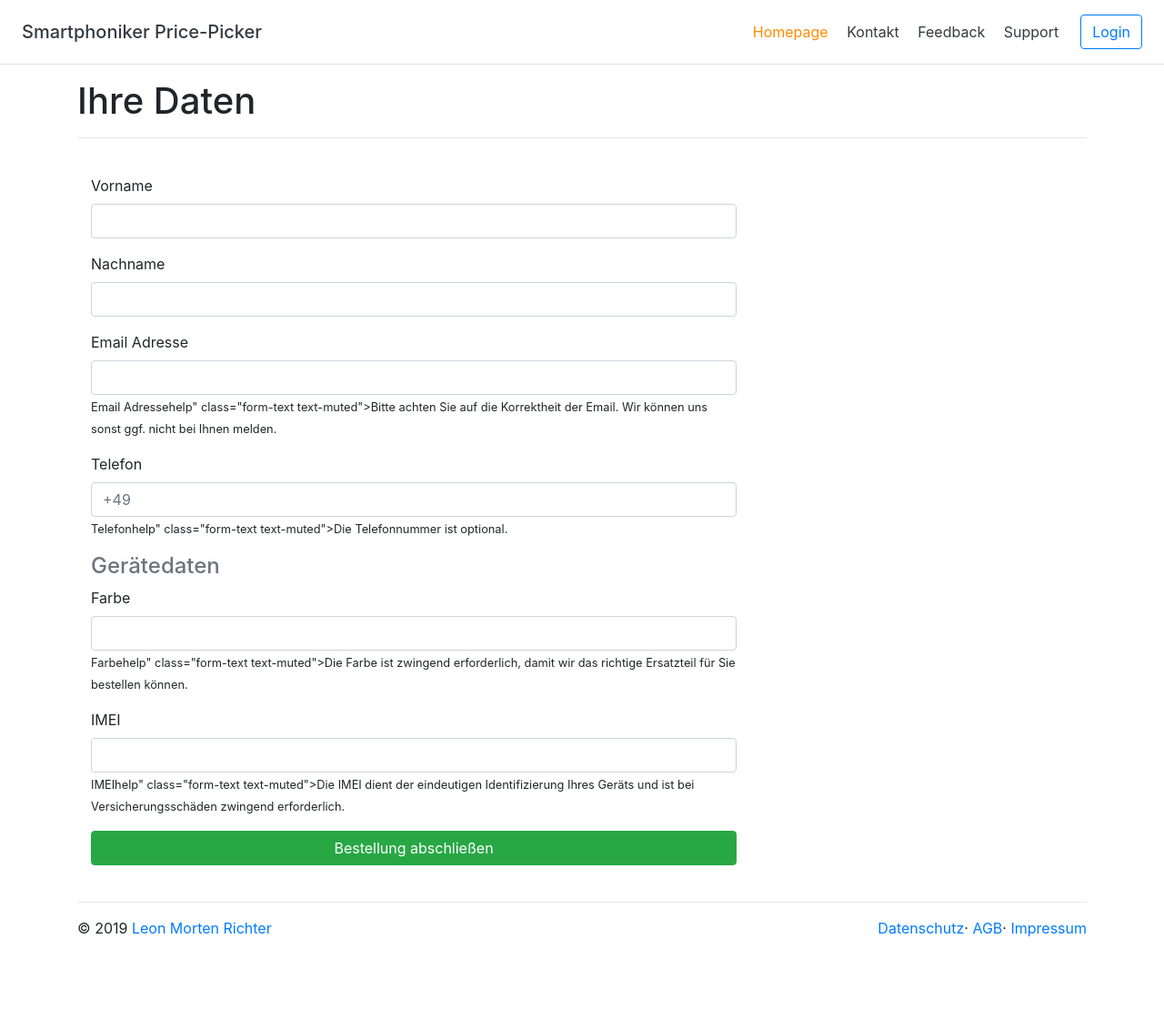
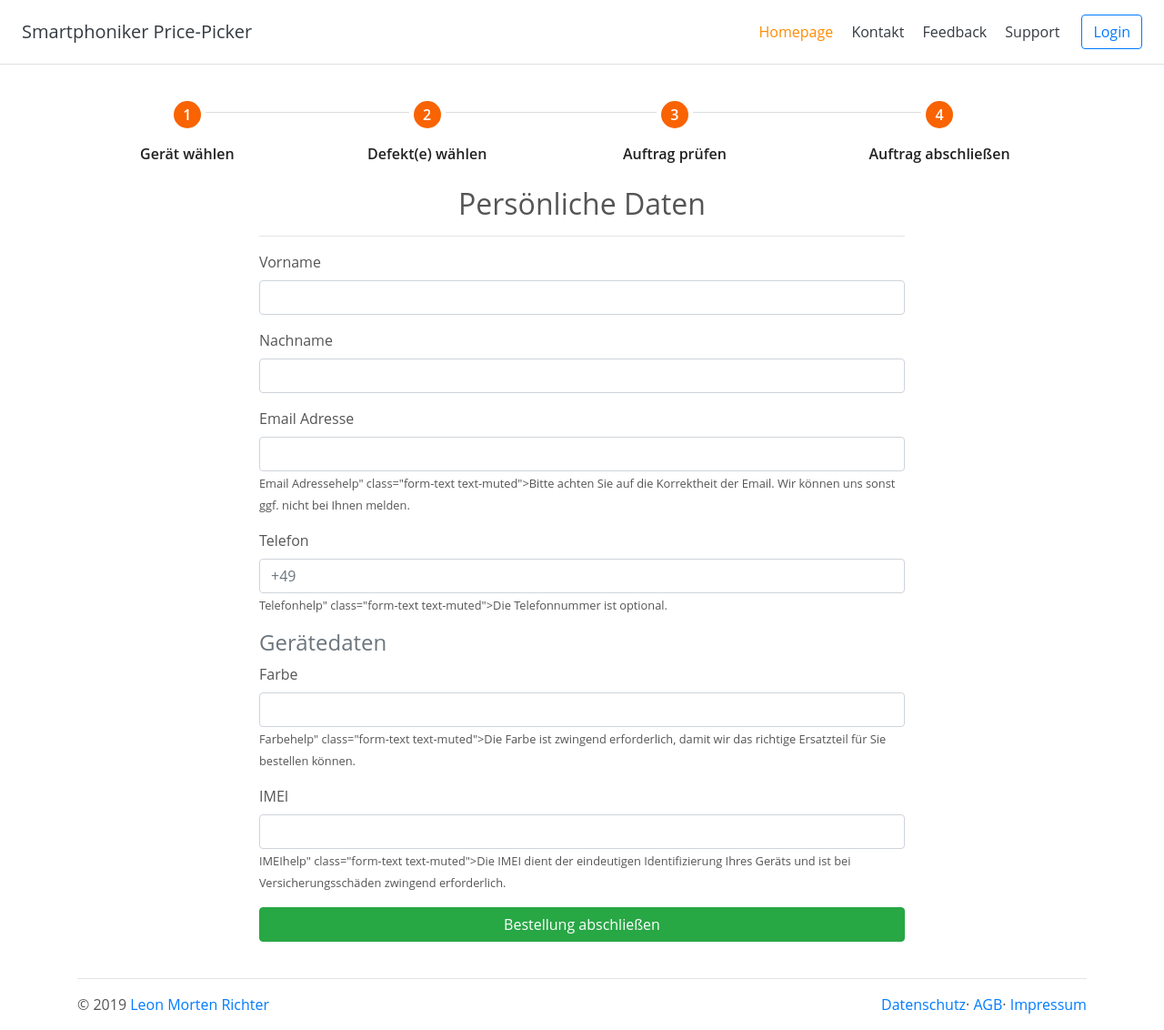
Before and after one commit to M0r13n/price_picker, a Flask app: page /complete/1 in a window 1280 px wide. Shown: the whole page at 91% size. Before the commit the page ends 1030 px from the top, so only its background shows below. Run offline with Flask 2, Linux system fonts and the light colour scheme; parts of the project's set-up code (start-up, migrations or seed data) failed here and were passed over; some libraries are stand-ins or nearby versions.

Commit message:
added progress stepper

```diff
--- a/assets/static/main.css
+++ b/assets/static/main.css
@@ -11,3 +11,139 @@
     position: relative;
     z-index: 2;
 }
+
+
+body {
+    font-family: 'Open Sans', sans-serif;
+    font-size: 16px;
+    color: #555555;
+}
+
+.md-stepper-horizontal {
+    display: table;
+    width: 100%;
+    margin: 0 auto;
+    background-color: #FFFFFF;
+}
+
+.md-stepper-horizontal .md-step {
+    display: table-cell;
+    position: relative;
+    padding: 24px;
+}
+
+.md-stepper-horizontal .md-step:active {
+    border-radius: 15% / 75%;
+}
+
+.md-stepper-horizontal .md-step:first-child:active {
+    border-top-left-radius: 0;
+    border-bottom-left-radius: 0;
+}
+
+.md-stepper-horizontal .md-step:last-child:active {
+    border-top-right-radius: 0;
+    border-bottom-right-radius: 0;
+}
+
+.md-stepper-horizontal .md-step:first-child .md-step-bar-left,
+.md-stepper-horizontal .md-step:last-child .md-step-bar-right {
+    display: none;
+}
+
+.md-stepper-horizontal .md-step .md-step-circle {
+    width: 30px;
+    height: 30px;
+    margin: 0 auto;
+    background-color: #999999;
+    border-radius: 50%;
+    text-align: center;
+    line-height: 30px;
+    font-size: 16px;
+    font-weight: 600;
+    color: #FFFFFF;
+}
+
+.md-stepper-horizontal.green .md-step.active .md-step-circle {
+    background-color: #00AE4D;
+}
+
+.md-stepper-horizontal.orange .md-step.active .md-step-circle {
+    background-color: #F96302;
+}
+
+.md-stepper-horizontal .md-step.active .md-step-circle {
+    background-color: rgb(33, 150, 243);
+}
+
+.md-stepper-horizontal .md-step.done .md-step-circle:before {
+    font-weight: 100;
+    content: "\f00c";
+}
+
+.md-stepper-horizontal .md-step.done .md-step-circle *,
+.md-stepper-horizontal .md-step.editable .md-step-circle * {
+    display: none;
+}
+
+.md-stepper-horizontal .md-step.editable .md-step-circle {
+    -moz-transform: scaleX(-1);
+    -o-transform: scaleX(-1);
+    -webkit-transform: scaleX(-1);
+    transform: scaleX(-1);
+}
+
+.md-stepper-horizontal .md-step.editable .md-step-circle:before {
+    font-weight: 100;
+    content: "\f040";
+}
+
+.md-stepper-horizontal .md-step .md-step-title {
+    margin-top: 16px;
+    font-size: 16px;
+    font-weight: 600;
+}
+
+.md-stepper-horizontal .md-step .md-step-title,
+.md-stepper-horizontal .md-step .md-step-optional {
+    text-align: center;
+    color: rgba(0, 0, 0, .26);
+}
+
+.md-stepper-horizontal .md-step.active .md-step-title {
+    font-weight: 600;
+    color: rgba(0, 0, 0, .87);
+}
+
+.md-stepper-horizontal .md-step.active.done .md-step-title,
+.md-stepper-horizontal .md-step.active.editable .md-step-title {
+    font-weight: 600;
+}
+
+.md-stepper-horizontal .md-step .md-step-optional {
+    font-size: 12px;
+}
+
+.md-stepper-horizontal .md-step.active .md-step-optional {
+    color: rgba(0, 0, 0, .54);
+}
+
+.md-stepper-horizontal .md-step .md-step-bar-left,
+.md-stepper-horizontal .md-step .md-step-bar-right {
+    position: absolute;
+    top: 36px;
+    height: 1px;
+    border-top: 1px solid #DDDDDD;
+}
+
+.md-stepper-horizontal .md-step .md-step-bar-right {
+    right: 0;
+    left: 50%;
+    margin-left: 20px;
+}
+
+.md-stepper-horizontal .md-step .md-step-bar-left {
+    left: 0;
+    right: 50%;
+    margin-right: 20px;
+}
--- a/price_picker/templates/_macros.html
+++ b/price_picker/templates/_macros.html
@@ -88,3 +88,36 @@
         </div>
     </div>
 {% endmacro %}
+
+
+{% macro render_stepper(step=1) %}
+
+    <!--Slightly modified and simplified from https://codepen.io/thdeux/pen/zBGNrM-->
+    <div class="md-stepper-horizontal orange">
+        <div class="md-step active">
+            <div class="md-step-circle"><span>1</span></div>
+            <div class="md-step-title">Gerät wählen</div>
+            <div class="md-step-bar-left"></div>
+            <div class="md-step-bar-right"></div>
+        </div>
+        <div class="md-step {{ 'active' if step-1>0 }}">
+            <div class="md-step-circle"><span>2</span></div>
+            <div class="md-step-title">Defekt(e) wählen</div>
+            <div class="md-step-bar-left"></div>
+            <div class="md-step-bar-right"></div>
+        </div>
+        <div class="md-step {{ 'active' if step-2>0 }}">
+            <div class="md-step-circle"><span>3</span></div>
+            <div class="md-step-title">Auftrag prüfen</div>
+            <div class="md-step-bar-left"></div>
+            <div class="md-step-bar-right"></div>
+        </div>
+        <div class="md-step {{ 'active' if step-3>0 }}">
+            <div class="md-step-circle"><span>4</span></div>
+            <div class="md-step-title">Auftrag abschließen</div>
+            <div class="md-step-bar-left"></div>
+            <div class="md-step-bar-right"></div>
+        </div>
+    </div>
+
+{% endmacro %}
--- a/price_picker/templates/main/complete.html
+++ b/price_picker/templates/main/complete.html
@@ -1,17 +1,15 @@
 {% extends '_base.html' %}
 {% import "bootstrap/wtf.html" as wtf %}
 {% from "_macros.html" import warn_message, render_formgroup %}
+{% from "_macros.html" import render_stepper %}
 {% block content %}
-
-    <header class="content-header">
-        <h1>Ihre Daten</h1>
+    {{ render_stepper(4) }}
+    <div class="col-lg-8 col-sm-8 offset-lg-2">
+        <h2 class="text-center">Persönliche Daten</h2>
         <hr>
-    </header>
-    <br>
-    <form class="form" role="form" method="post" action="">
-        {{ form.hidden_tag() }}
-        {{ warn_message(form) }}
-        <div class="col-lg-8 col-sm-8">
+        <form class="form" role="form" method="post" action="">
+            {{ form.hidden_tag() }}
+            {{ warn_message(form) }}
             {{ render_formgroup(form.first_name) }}
             {{ render_formgroup(form.last_name) }}
             {{ render_formgroup(form.email) }}
@@ -20,7 +18,7 @@
             {{ render_formgroup(form.color) }}
             {{ render_formgroup(form.imei) }}
             {{ form.confirm(class="btn btn-block btn-success") }}
-        </div>
-    </form>
+        </form>
+    </div>
 
 {% endblock %}
--- a/price_picker/templates/main/select_device.html
+++ b/price_picker/templates/main/select_device.html
@@ -1,9 +1,9 @@
 {% extends "_base.html" %}
 {% from "_macros.html" import render_device with context %}
+{% from "_macros.html" import render_stepper %}
 {% block page_title %}- Geräteauswahl{% endblock %}
 {% block content %}
-    <h1 class="text-center">Wähle dein Gerät</h1>
-    <br>
+    {{ render_stepper(1) }}
 
     <div class="container">
         <div class="row">
--- a/price_picker/templates/main/select_repair.html
+++ b/price_picker/templates/main/select_repair.html
@@ -1,10 +1,11 @@
 {% extends "_base.html" %}
 {% import "bootstrap/wtf.html" as wtf %}
 {% from "_macros.html" import render_repair with context %}
+{% from "_macros.html" import render_stepper %}
+
 {% block page_title %}- Reparaturauswahl{% endblock %}
 {% block content %}
-    <h1 class="text-center">Wähle die gewünschte Reparatur</h1>
-    <br>
+    {{ render_stepper(2) }}
 
     <div class="container">
         <div class="row">
--- a/price_picker/templates/main/summary.html
+++ b/price_picker/templates/main/summary.html
@@ -1,10 +1,11 @@
 {% extends "_base.html" %}
 {% import "bootstrap/wtf.html" as wtf %}
 {% from "_macros.html" import warn_message, render_formgroup %}
+{% from "_macros.html" import render_stepper %}
 {% block page_title %}- Abschluss{% endblock %}
 {% block content %}
-    <h1 class="text-center">Zusammenfassung</h1>
-    <br>
+    {{ render_stepper(3) }}
+
     <div class="container">
         <div class="row">
             <div class="col-sm-6 col-lg-8">
```
